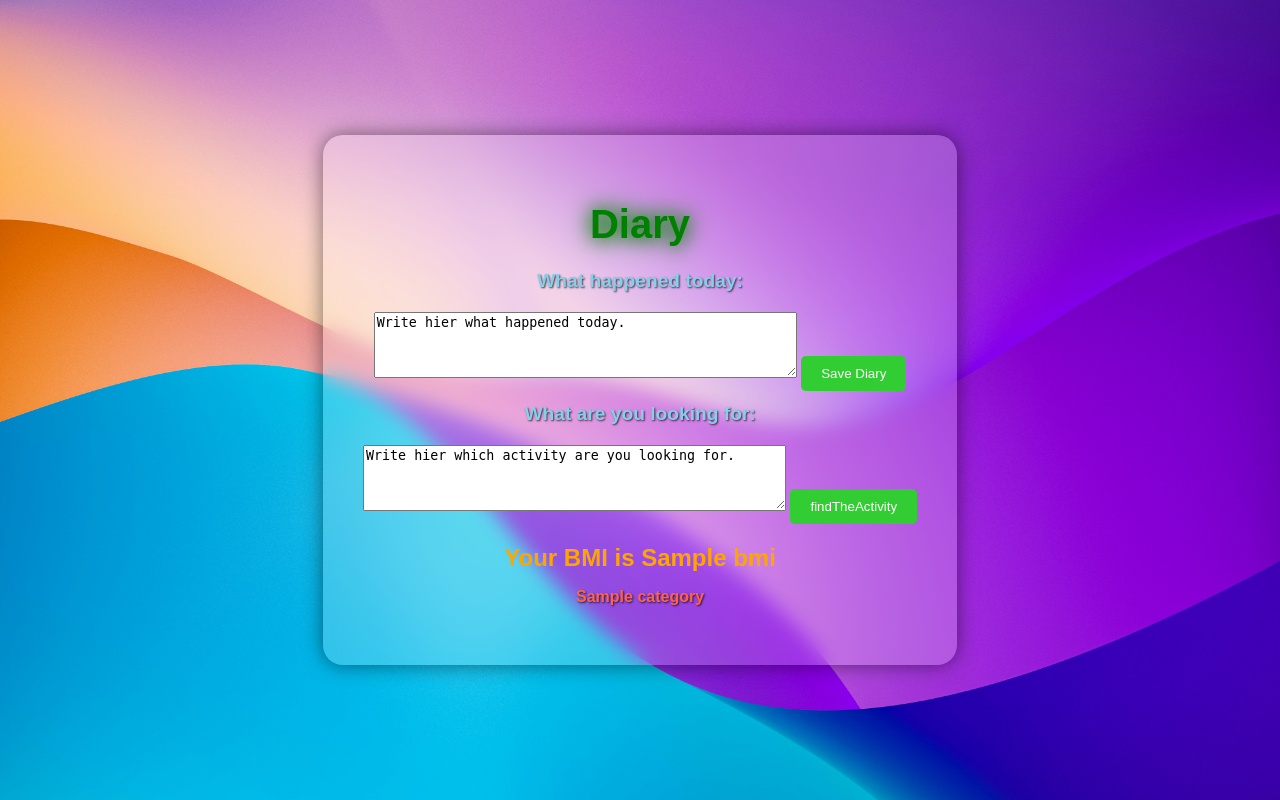
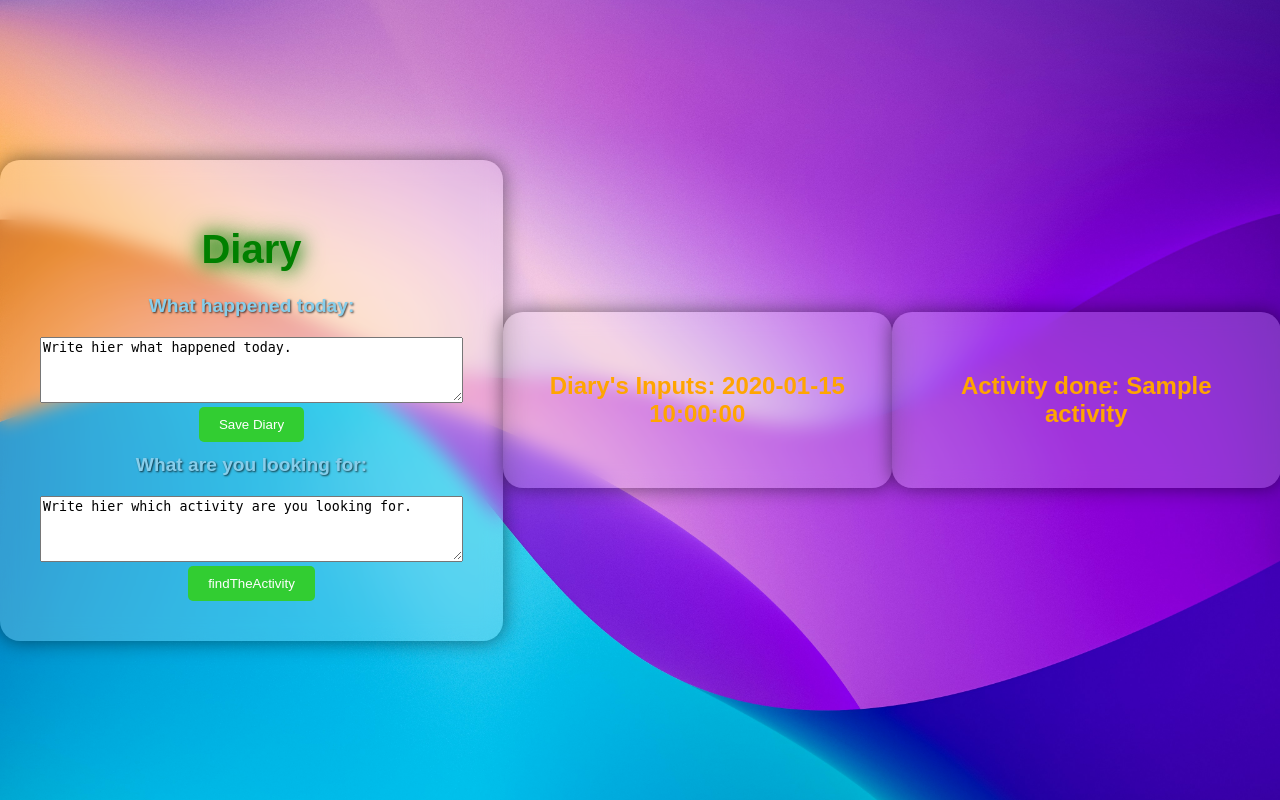
Before and after one commit to anzak-hub/Diary_Flask, a Flask app: template templates/index.html in a window 1280 px wide. Run offline with Flask 3, Linux system fonts and the light colour scheme; the template is opened without the code that fills it: most values are stand-ins (such as "Sample title", 1, 10 or a date in 2020).

Commit message:
Index adjusted

```diff
--- a/app.py
+++ b/app.py
@@ -3,23 +3,6 @@
 import os
 
 app = Flask(__name__)
-
-# Definere den Pfad für die Home Page
-@app.route('/', methods=["GET", "POST"])
-def index():
-    if request.method == 'POST':
-
-        diaryInput = request.form["diaryInput"]
-
-        lookForActivity = request.form["lookForActivity"]
-
-        if diaryInput:
-            saveDiaryInputToFile(diaryInput)
-
-        if lookForActivity:
-            findTheActivity(lookForActivity)
-
-    return render_template('index.html')
 
 def saveDiaryInputToFile(text_):
     folder_path = "diary_sites/"
@@ -34,6 +17,10 @@
     with open(f"{file_name}", 'a') as file:
         # Write some text to the file
         file.write(text_ + "\n")
+
+
+def findToday():
+    return datetime.today().date()
 
 def findTheActivity(activity):
 
@@ -50,12 +37,35 @@
         with open(directory + f, 'r') as file:
             lines = file.readlines()
             for line in lines:
-                if line != " ":
-                    activities.append((f.strip(".txt"), line.strip()))
+               if activity.lower() in line.strip().lower():
+                    activities.append(f.strip(".txt"))
+    print(activities)
+
     return activities
-    # for a in activities:
-    #     if activity in a[1]:
-    #         print(a[0])
+
+# Definere den Pfad für die Home Page
+@app.route('/', methods=["GET", "POST"])
+def index():
+
+    today = None
+    activities_ = None
+
+    if request.method == 'POST':
+
+        diaryInput= None
+        lookForActivity = None
+
+        diaryInput = request.form["diaryInput"]
+        lookForActivity = request.form["lookForActivity"]
+
+        if diaryInput:
+            saveDiaryInputToFile(diaryInput)
+            today = findToday()
+
+        if lookForActivity:
+            activities_ = findTheActivity(lookForActivity)
+
+    return render_template("index.html", today=today, activities = activities_)
 
 if __name__ == "__main__":
     app.run(debug=True, use_reloader=False)
--- a/static/styles.css
+++ b/static/styles.css
@@ -15,6 +15,7 @@
 }
 
 .container {
+    width: 100%;
     background: rgba(255, 255, 255, 0.2);
     backdrop-filter: blur(10px);
     border-radius: 20px;
--- a/templates/index.html
+++ b/templates/index.html
@@ -6,6 +6,7 @@
     <title>My Diary</title>
     <link rel="stylesheet" href="{{ url_for('static', filename='styles.css') }}">
 </head>
+
 <body>
     <div class="container">
         <h1>Diary</h1>
@@ -20,13 +21,29 @@
             <textarea id="lookForActivity" name="lookForActivity" rows="4" cols="50">Write hier which activity are you looking for.</textarea>
 
             <input type="submit" value="findTheActivity">
+        </form>
 
-        </form>
-        {% if bmi %}
-            <h2>Your BMI is {{ bmi }}</h2>
-            <p class="{{ classy }}">{{ category }}</p>
-        {% endif %}
+    </div>
+    <div class="container container2">
+    {% if today %}
+
+        <h2>Diary's Inputs: {{ today }}</h2>
+
+    {% endif %}
     </div>
 
+    <div class="container container3">
+
+    {% if activities %}
+
+        {% for a in activities %}
+
+            <h2>Activity done: {{ a }}</h2>
+
+        {% endfor %}
+
+    {% endif %}
+
+</div>
 </body>
 </html>
```
